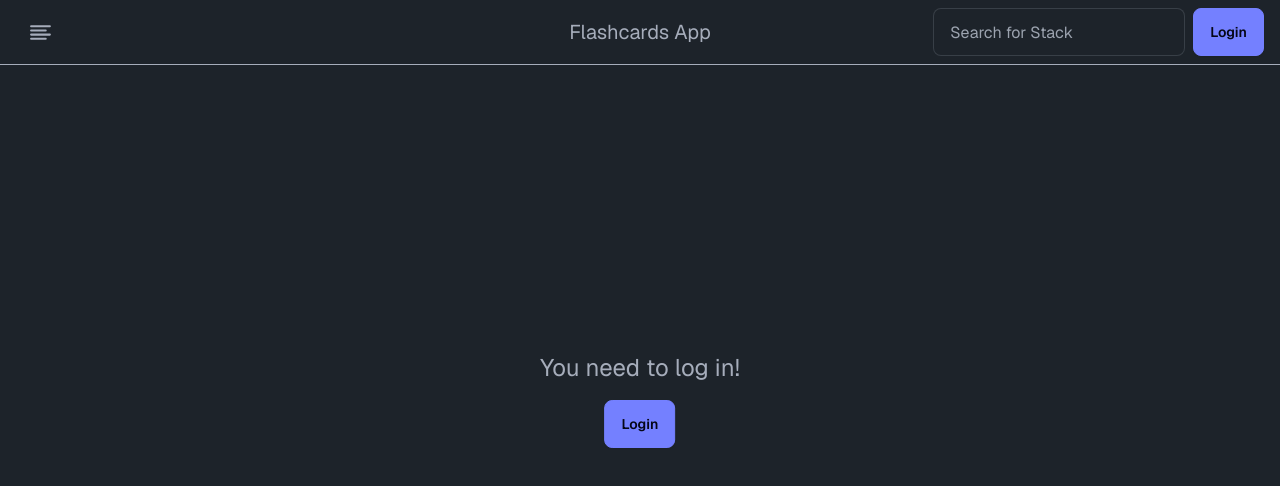
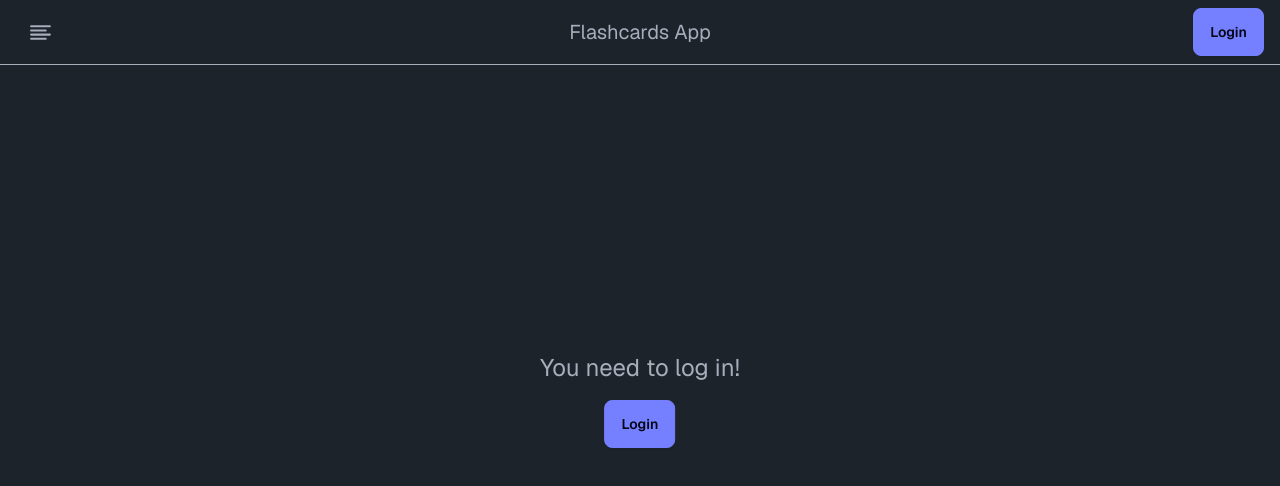
Before and after one commit to jakob-rzeppa/flashcards-app, a Next.js app: page /library/stack in a window 1280 px wide. Shown: the top 486 px of the page. Built offline with nearby package versions, Linux system fonts and the light colour scheme; no server answers.

Commit message:
removed search bar

```diff
--- a/components/navigation/Header.tsx
+++ b/components/navigation/Header.tsx
@@ -27,13 +27,13 @@ export default function Header() {
       </div>
       <div className="navbar-center text-xl">Flashcards App</div>
       <div className="navbar-end gap-2">
-        <div className="form-control">
+        {/*<div className="form-control">
           <input
             type="text"
             placeholder="Search for Stack"
             className="input input-bordered w-24 md:w-auto"
           />
-        </div>
+  </div>*/}
         <AuthButton />
       </div>
     </div>
```
